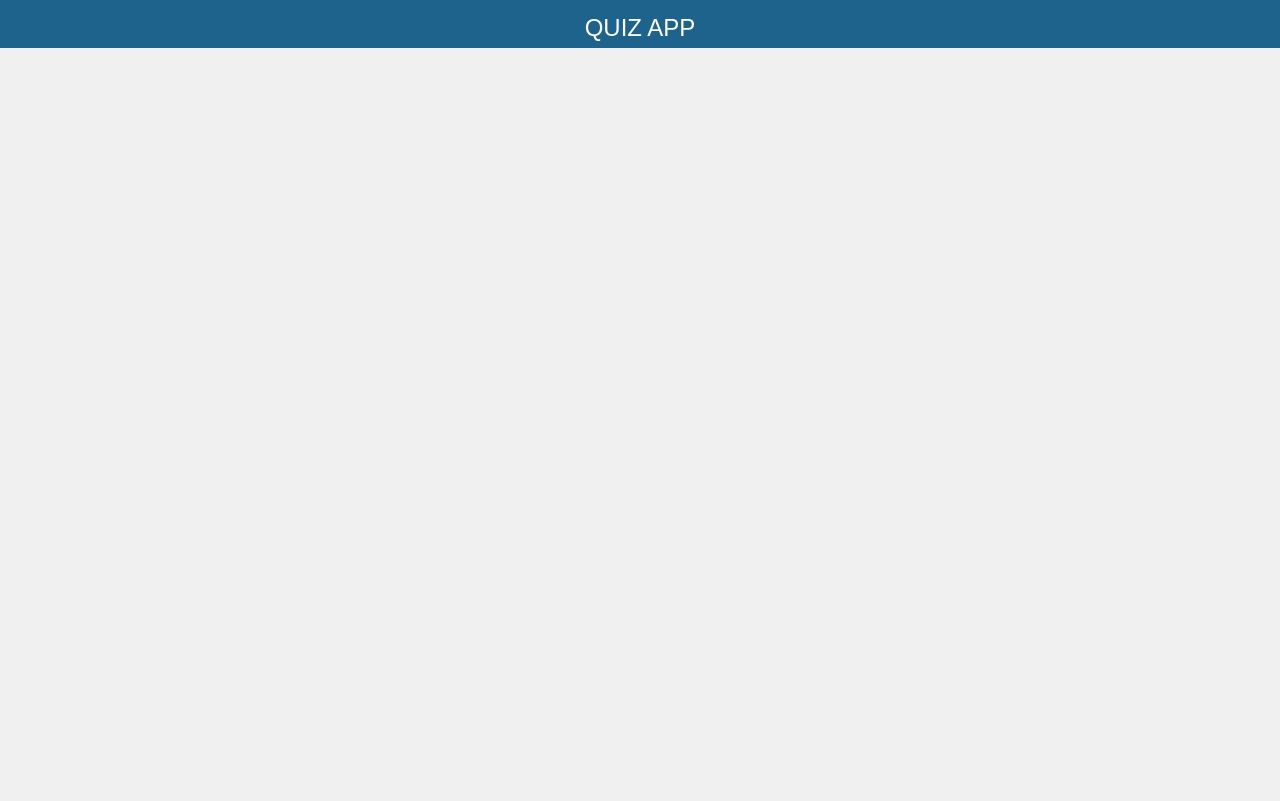
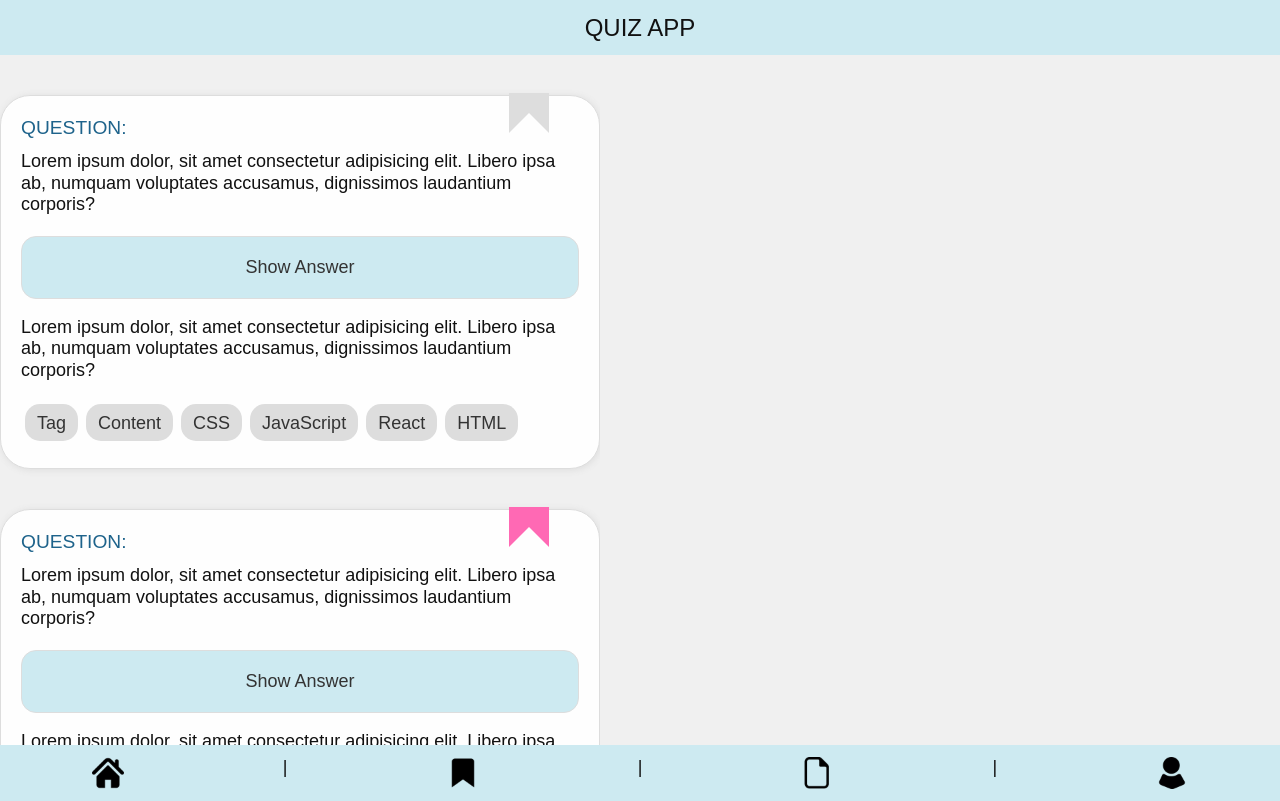
Before and after one commit to christofjens/quiz-app, a website: page src/index.html in a window 1280 px wide. Drawn offline with Linux system fonts and the light colour scheme; files whose address does not match are found by name.

Commit message:
Correct some styles

```diff
--- a/src/index.html
+++ b/src/index.html
@@ -11,7 +11,102 @@
     <header class="app-header">
       <h1 class="app-header__heading">Quiz App</h1>
     </header>
-    <main class="app-main"></main>
-    <footer></footer>
+    <main class="app-main">
+      <section class="quiz-card">
+        <div
+          role="button"
+          class="quiz-card__bookmark"
+          aria-label="Bookmark this Question"
+        ></div>
+        <h2 class="quiz-card__headline">QUESTION:</h2>
+        <p class="quiz-card__text">
+          Lorem ipsum dolor, sit amet consectetur adipisicing elit. Libero ipsa
+          ab, numquam voluptates accusamus, dignissimos laudantium corporis?
+        </p>
+        <button class="quiz-card__button">Show Answer</button>
+        <p class="quiz-card__text--answer">
+          Lorem ipsum dolor, sit amet consectetur adipisicing elit. Libero ipsa
+          ab, numquam voluptates accusamus, dignissimos laudantium corporis?
+        </p>
+        <ul class="quiz-card__tag-cloud">
+          <li class="quiz-card__tag-cloud--item">Tag</li>
+          <li class="quiz-card__tag-cloud--item">Content</li>
+          <li class="quiz-card__tag-cloud--item">CSS</li>
+          <li class="quiz-card__tag-cloud--item">JavaScript</li>
+          <li class="quiz-card__tag-cloud--item">React</li>
+          <li class="quiz-card__tag-cloud--item">HTML</li>
+        </ul>
+      </section>
+      <section class="quiz-card">
+        <div
+          role="button"
+          class="quiz-card__bookmark quiz-card__bookmark--active"
+          aria-label="Bookmark this Question"
+        ></div>
+        <h2 class="quiz-card__headline">QUESTION:</h2>
+        <p class="quiz-card__text">
+          Lorem ipsum dolor, sit amet consectetur adipisicing elit. Libero ipsa
+          ab, numquam voluptates accusamus, dignissimos laudantium corporis?
+        </p>
+        <button class="quiz-card__button">Show Answer</button>
+        <p class="quiz-card__text--answer">
+          Lorem ipsum dolor, sit amet consectetur adipisicing elit. Libero ipsa
+          ab, numquam voluptates accusamus, dignissimos laudantium corporis?
+        </p>
+        <ul class="quiz-card__tag-cloud">
+          <li class="quiz-card__tag-cloud--item">Tag</li>
+          <li class="quiz-card__tag-cloud--item">Content</li>
+          <li class="quiz-card__tag-cloud--item">CSS</li>
+          <li class="quiz-card__tag-cloud--item">JavaScript</li>
+          <li class="quiz-card__tag-cloud--item">React</li>
+          <li class="quiz-card__tag-cloud--item">HTML</li>
+        </ul>
+      </section>
+      <section class="quiz-card">
+        <div
+          role="button"
+          class="quiz-card__bookmark"
+          aria-label="Bookmark this Question"
+        ></div>
+        <h2 class="quiz-card__headline">QUESTION:</h2>
+        <p class="quiz-card__text">
+          Lorem ipsum dolor, sit amet consectetur adipisicing elit. Libero ipsa
+          ab, numquam voluptates accusamus, dignissimos laudantium corporis?
+        </p>
+        <button class="quiz-card__button">Show Answer</button>
+        <p class="quiz-card__text--answer">
+          Lorem ipsum dolor, sit amet consectetur adipisicing elit. Libero ipsa
+          ab, numquam voluptates accusamus, dignissimos laudantium corporis?
+        </p>
+        <ul class="quiz-card__tag-cloud">
+          <li class="quiz-card__tag-cloud--item">Tag</li>
+          <li class="quiz-card__tag-cloud--item">Content</li>
+          <li class="quiz-card__tag-cloud--item">CSS</li>
+          <li class="quiz-card__tag-cloud--item">JavaScript</li>
+          <li class="quiz-card__tag-cloud--item">React</li>
+          <li class="quiz-card__tag-cloud--item">HTML</li>
+        </ul>
+      </section>
+    </main>
+    <footer>
+      <footer class="app-footer">
+        <img src="assets/icon-home.png" alt="Home" class="app-footer__items" />|
+        <img
+          src="assets/icon-bookmark.png"
+          alt="Bookmarks"
+          class="app-footer__items"
+        />|
+        <img
+          src="assets/icon-file.png"
+          alt="Files"
+          class="app-footer__items"
+        />|
+        <img
+          src="assets/icon-profile.png"
+          alt="Profile"
+          class="app-footer__items"
+        />
+      </footer>
+    </footer>
   </body>
 </html>
--- a/src/styles/_base.css
+++ b/src/styles/_base.css
@@ -10,7 +10,7 @@ body {
   line-height: 1.2;
   margin: 0;
   display: grid;
-  grid-template-rows: 48px auto 48px;
+  grid-template-rows: 55px auto 55px;
   height: 100vh;
 }
 
--- a/src/styles/app-header/app-header.css
+++ b/src/styles/app-header/app-header.css
@@ -1,6 +1,6 @@
 .app-header {
-  background: var(--color-primary);
-  color: var(--color-white);
+  background: var(--color-secondary);
+  color: var(--color-black);
   padding: 12px;
 }
 
--- a/src/styles/footer-menu/footer-menu.css
+++ b/src/styles/footer-menu/footer-menu.css
@@ -1,11 +1,12 @@
 .app-footer {
-  background: var(--color-primary);
-  color: var(--color-white);
+  background: var(--color-secondary);
+  color: var(--color-black);
   padding: 12px;
   display: flex;
+  justify-content: space-around;
 }
 
 .app-footer__items {
-  width: 48px;
-  height: 48px;
+  width: 32px;
+  height: 32px;
 }
--- a/src/styles/styles.css
+++ b/src/styles/styles.css
@@ -3,4 +3,4 @@
 @import './_utility.css';
 @import './app-header/app-header.css';
 @import './quiz-card/quiz-card.css';
-@import './quiz-card/footer-menu.css';
+@import './footer-menu/footer-menu.css';
```
Also changed, not shown: src/styles/footer-menu/footer-menu.html (+7 -3 lines).
